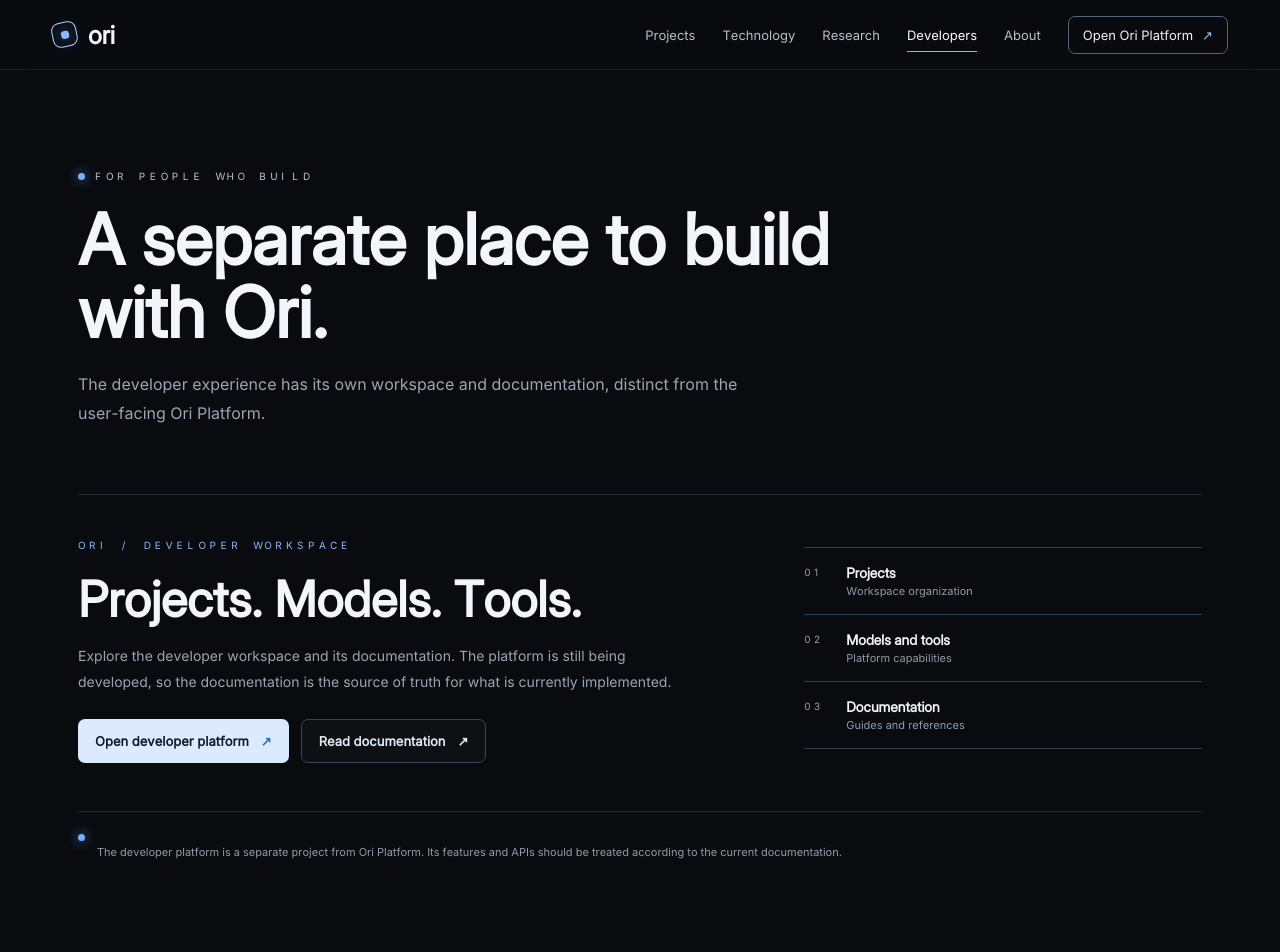
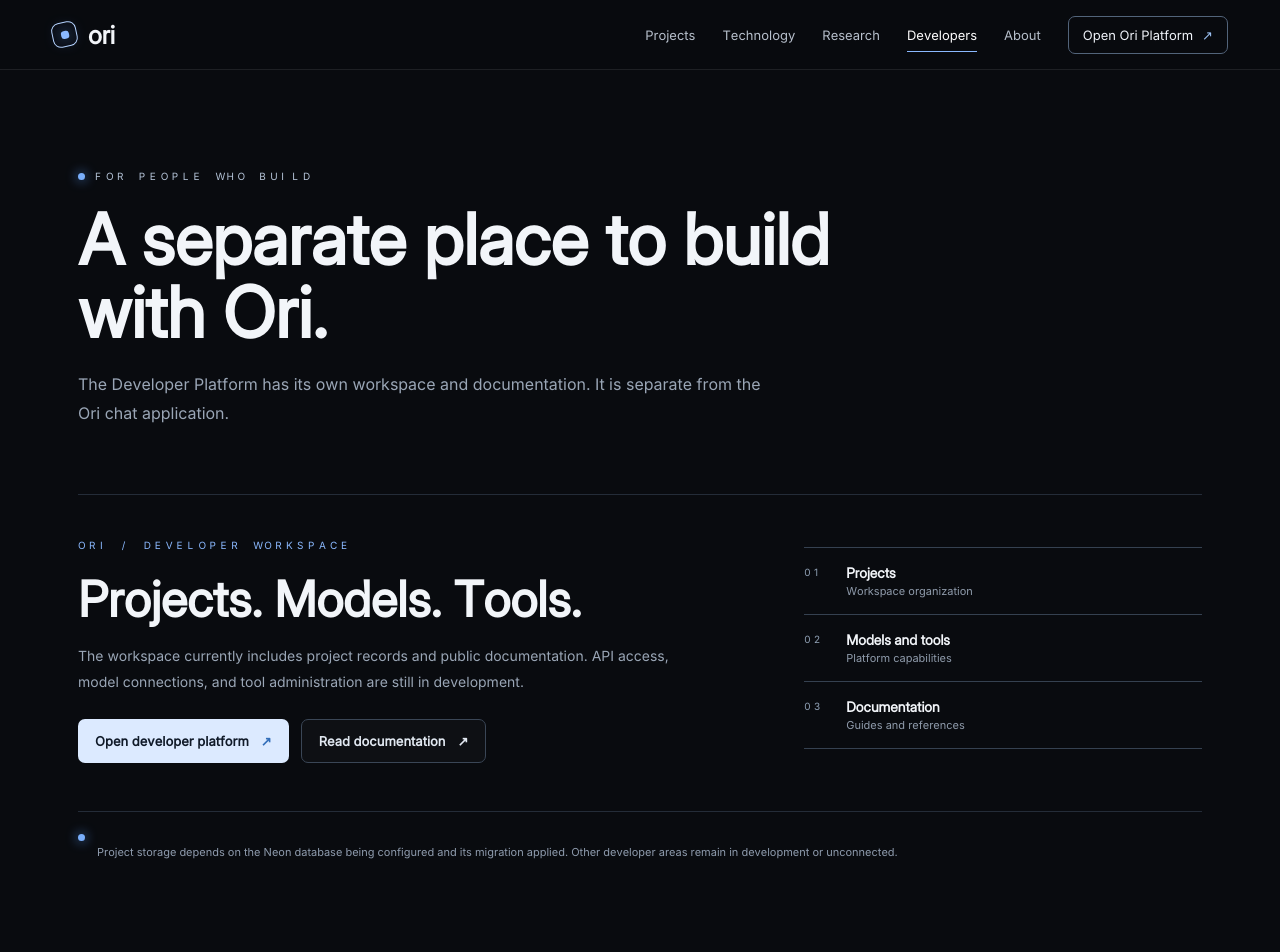
Before and after one commit to 30lnewcomb-byte/Ori-AI, a Next.js app: page /developers in a window 1280 px wide. Shown: the top 952 px of the page. Built offline with nearby package versions, Linux system fonts and the light colour scheme.

Commit message:
Make developer page accurately describe current availability

```diff
--- a/app/developers/page.tsx
+++ b/app/developers/page.tsx
@@ -10,12 +10,12 @@ export default function DevelopersPage() {
   return (
     <main id="main" className="subpage">
       <div className="section-wrap">
-        <PageIntro eyebrow="FOR PEOPLE WHO BUILD" title="A separate place to build with Ori." description="The developer experience has its own workspace and documentation, distinct from the user-facing Ori Platform." />
+        <PageIntro eyebrow="FOR PEOPLE WHO BUILD" title="A separate place to build with Ori." description="The Developer Platform has its own workspace and documentation. It is separate from the Ori chat application." />
         <section className="developer-entry" data-reveal>
           <div className="developer-entry-main">
             <span className="terminal-kicker">ORI / DEVELOPER WORKSPACE</span>
             <h2>Projects. Models. Tools.</h2>
-            <p>Explore the developer workspace and its documentation. The platform is still being developed, so the documentation is the source of truth for what is currently implemented.</p>
+            <p>The workspace currently includes project records and public documentation. API access, model connections, and tool administration are still in development.</p>
             <div className="hero-actions">
               <a className="button button-primary" href="https://ori-developer-platform.vercel.app" target="_blank" rel="noreferrer">Open developer platform <span aria-hidden="true">↗</span></a>
               <a className="button button-secondary" href="https://ori-developer-platform.vercel.app/docs" target="_blank" rel="noreferrer">Read documentation <span aria-hidden="true">↗</span></a>
@@ -27,7 +27,7 @@ export default function DevelopersPage() {
             <div><span>03</span><strong>Documentation</strong><small>Guides and references</small></div>
           </div>
         </section>
-        <div className="developer-footnote" data-reveal><span className="eyebrow-dot" /><p>The developer platform is a separate project from Ori Platform. Its features and APIs should be treated according to the current documentation.</p></div>
+        <div className="developer-footnote" data-reveal><span className="eyebrow-dot" /><p>Project storage depends on the Neon database being configured and its migration applied. Other developer areas remain in development or unconnected.</p></div>
       </div>
     </main>
   );
```
